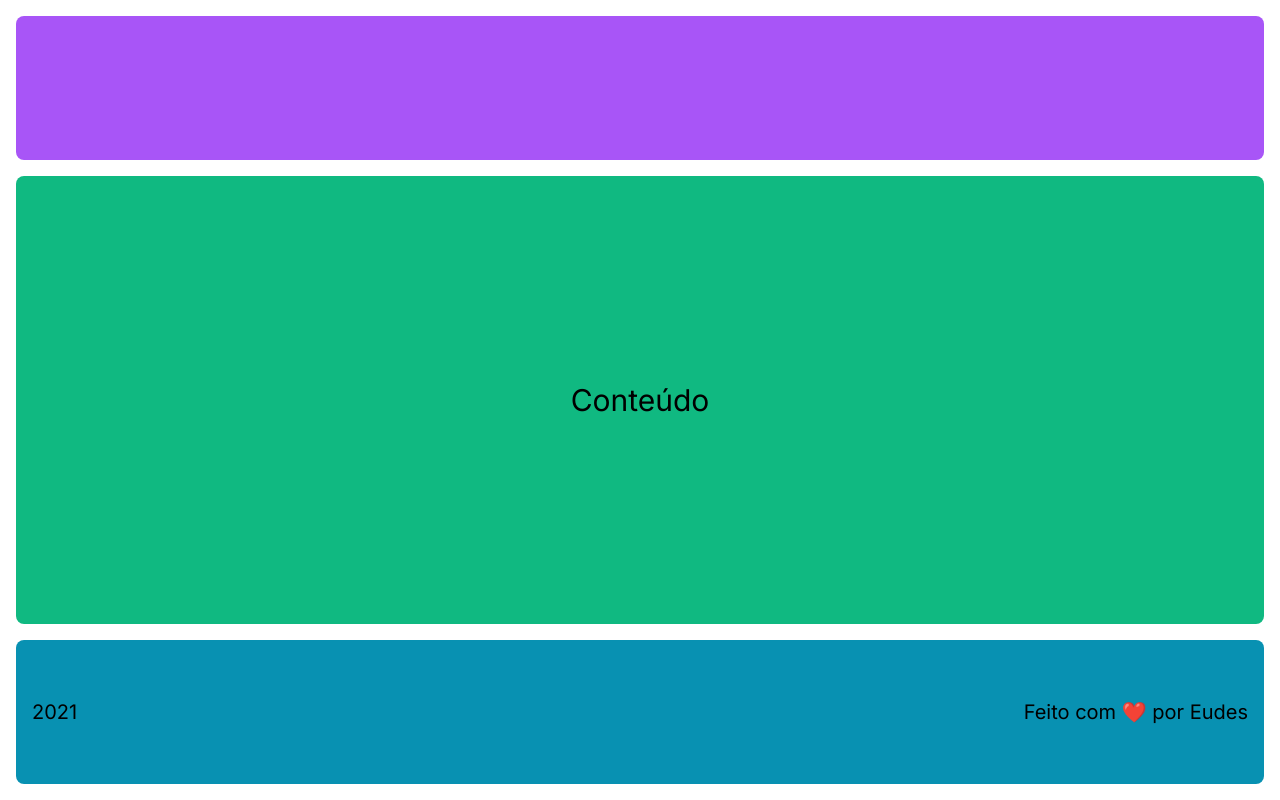
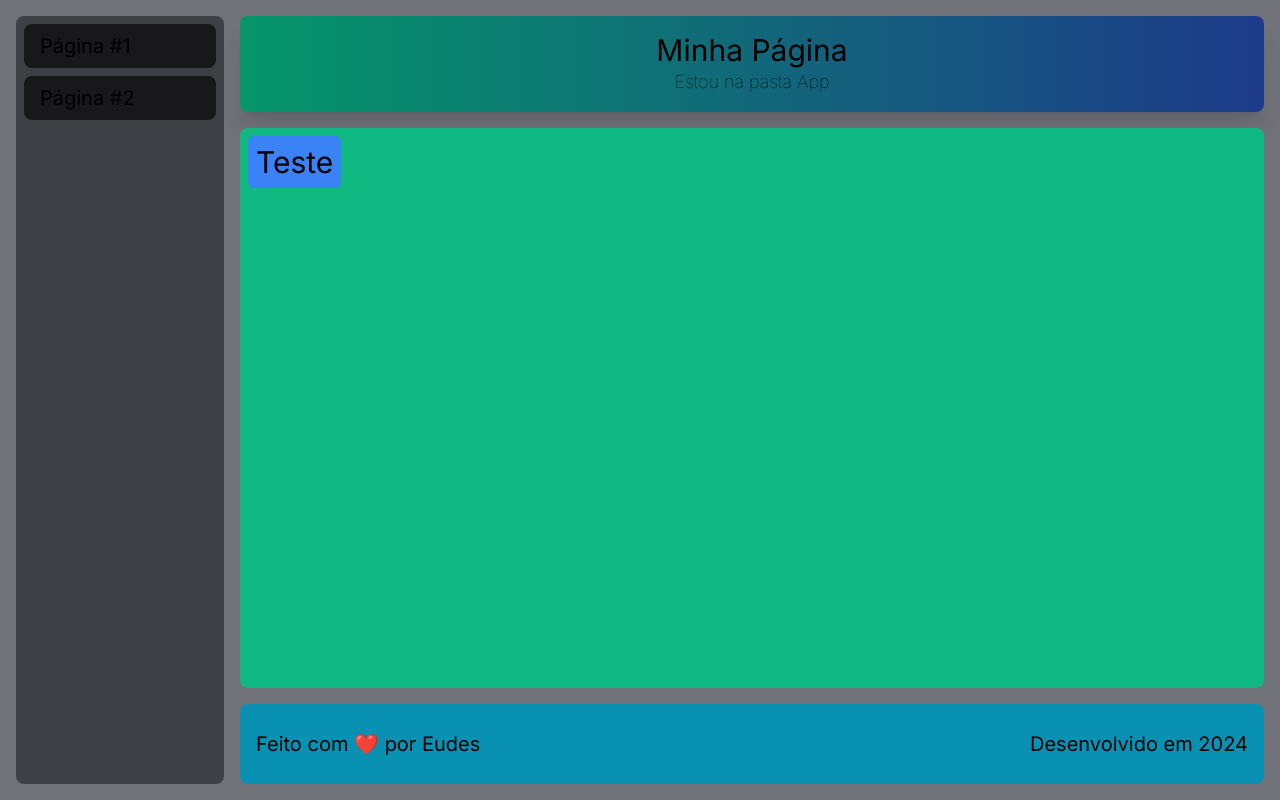
Before and after one commit to eudes16/react-fundamentos, a Next.js app: page /fundamentos/pagina in a window 1280 px wide. Built offline with nearby package versions, Linux system fonts and the light colour scheme.

Commit message:
fundamentos

```diff
--- a/src/app/fundamentos/pagina/page.tsx
+++ b/src/app/fundamentos/pagina/page.tsx
@@ -1,22 +1,24 @@
-import Cabecalho from "@/components/Cabecalho"
-import Conteudo from "@/components/Conteudo"
-import Rodape from "@/components/Rodape"
+'use client';
+import '@/app/globals.css'
+import Pagina from "@/components/Pagina"
 
 const Page = () => {
+
+    const executar = () => {
+        console.log('O botão foi pressionado!!')
+    }
+
     return (
-        <div className={`
-            flex flex-col
-            h-screen
-            gap-4
-            p-4
-        `} >
-            <Cabecalho />
-            <Conteudo />
-            <Rodape
-                textoDireita="Feito com ❤️ por Eudes"
-                textoEsquerda="2021"
-            />
-        </div>
+        <Pagina titulo="Minha Página" subtitulo="Estou na pasta App">
+            <button
+                onClick={() =>  {
+                    executar()
+                }}
+                className="bg-blue-500 p-2 rounded-md"
+            >
+                Teste
+            </button>
+        </Pagina>
     )
 }
 
--- a/src/components/Cabecalho.tsx
+++ b/src/components/Cabecalho.tsx
@@ -1,12 +1,20 @@
-const Cabecalho = (props: any) => {
+interface CabecalhoProps {
+    titulo: string
+    subtitulo: string
+    className?: string
+    [prop: string]: any
+}
+
+const Cabecalho = (props: CabecalhoProps) => {
+    console.log(props)
     return (
         <div className={`
             flex
             flex-col
             justify-center items-center
             text-3xl
-            h-36
             rounded-lg bg-purple-500
+            ${props.className ?? ''}
         `}>
             {props.titulo}
             <div className={`
--- a/src/components/Conteudo.tsx
+++ b/src/components/Conteudo.tsx
@@ -1,12 +1,18 @@
-const Conteudo = () => {
+interface ConteudoProps {
+    children?: any
+    [prop: string]: any
+}
+
+const Conteudo = (props: ConteudoProps) => {
     return (
         <div className={`
-            flex justify-center items-center flex-1
+            flex justify-start items-start flex-1 flex-col p-2
             bg-emerald-500
             rounded-lg
             text-3xl
+            ${props.className ?? ''}
         `}>
-            Conteúdo
+            {props.children}
         </div>
     )
 }
--- /dev/null
+++ b/src/components/Menu.tsx
@@ -0,0 +1,16 @@
+import MenuItem from "./MenuItem";
+
+const Menu = () => {
+    return <>
+        <div className={`
+            flex justify-start items-center w-52 flex-col p-2 gap-2
+            bg-zinc-700 text-3xl
+            rounded-lg
+        `}>
+            <MenuItem texto="Página #1" url="/fundamentos/pagina"/>
+            <MenuItem texto="Página #2" url="/pagina1"/>
+        </div>
+    </>
+}
+
+export default Menu;
--- /dev/null
+++ b/src/components/MenuItem.tsx
@@ -0,0 +1,16 @@
+import Link from "next/link";
+
+const MenuItem = (props: any) =>  {
+    return (
+        <Link href={props.url} className={`
+            bg-zinc-900 w-full px-4 py-2 rounded-lg
+            text-xl cursor-pointer
+            transition duration-1000
+            hover:bg-zinc-800
+        `}>
+            {props.texto}
+        </Link>
+    )
+}
+
+export default MenuItem;
--- /dev/null
+++ b/src/components/Pagina.tsx
@@ -0,0 +1,29 @@
+import Cabecalho from "./Cabecalho"
+import Conteudo from "./Conteudo"
+import Menu from "./Menu"
+import Rodape from "./Rodape"
+
+const Pagina = (props: any) => {
+    return <>
+        <div className="flex h-screen gap-4 p-4 bg-zinc-500">
+            <Menu />
+            <div className="flex flex-col gap-4 flex-1">
+                <Cabecalho
+                    titulo={props.titulo ?? "Título"}
+                    subtitulo={props.subtitulo ?? "Estou na pasta pages"}
+                    className="h-24 bg-gradient-to-r from-emerald-600 to-blue-900 shadow-xl"
+                    id="cabecalho"
+                />
+                <Conteudo>
+                    {props.children}
+                </Conteudo>
+                <Rodape
+                    textoEsquerda="Feito com ❤️ por Eudes"
+                    textoDireita={`Desenvolvido em ${new Date().getFullYear()}`}
+                />
+            </div>
+        </div>
+    </>
+}
+
+export default Pagina
--- a/src/components/Rodape.tsx
+++ b/src/components/Rodape.tsx
@@ -1,16 +1,21 @@
+interface RodapeProps {
+    textoEsquerda: string
+    textoDireita: string
+    [prop: string]: any
+}
+
 const Rodape = (props: any) => {
     return (
         <div className={`
             flex flex-row justify-between items-center
-            h-36
+            h-20
             rounded-lg
             bg-cyan-600
             text-xl
             p-4
+            ${props.className ?? ''}
         `}>
-            <div className={`
-
-            `}>
+            <div>
                 {props.textoEsquerda}
             </div>
             <div>
--- a/src/pages/pagina.tsx
+++ /dev/null
@@ -1,29 +0,0 @@
-import Cabecalho from '@/components/Cabecalho'
-import '../app/globals.css'
-import Conteudo from '@/components/Conteudo'
-import Rodape from '@/components/Rodape'
-
-const Pagina = () => {
-    const data = new Date().getFullYear()
-    return (
-        <div className={`
-            flex flex-col
-            h-screen
-            gap-5
-            p-5
-            bg-black text-white
-        `}>
-            <Cabecalho
-                titulo="Minha Página"
-                subtitulo="Estou na pasta pages"
-            />
-            <Conteudo />
-            <Rodape
-                textoEsquerda="Feito com ❤️ por Eudes"
-                textoDireita={`Desenvolvido em ${data}`}
-            />
-        </div>
-    )
-}
-
-export default Pagina
--- /dev/null
+++ b/src/pages/pagina1.tsx
@@ -0,0 +1,16 @@
+
+import '../app/globals.css'
+import Pagina from '@/components/Pagina'
+
+const Pagina1 = () => {
+    const data = new Date().getFullYear()
+    return (
+        <Pagina titulo="Minha Página" subtitulo="Estou na pasta pages">
+            <h1>Página 1</h1>
+            <p>Estou na pasta pages</p>
+            <p>Desenvolvido em {data}</p>
+        </Pagina>
+    )
+}
+
+export default Pagina1
```
